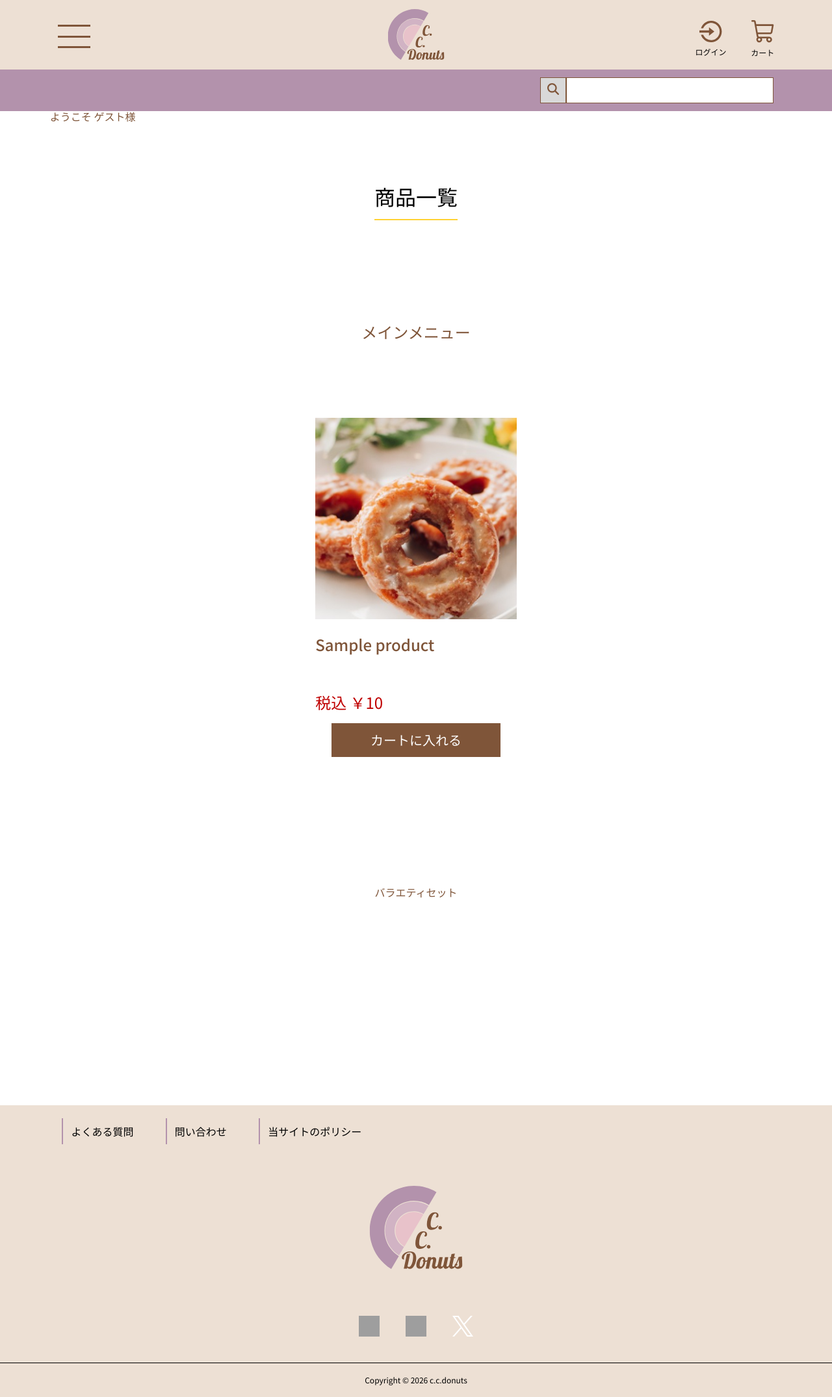
After one commit to kugashion7829-afk/CCA-exam3, a PHP site: page /product.php in a window 1280 px wide. The commit adds this page. Shown: the whole page at 65% size. Run offline with PHP 8.4, Linux system fonts and the light colour scheme; tables that the repository leaves empty or names only in its code hold one stand-in row (values such as "Sample post"); grey boxes are pictures that could not be loaded.

Commit message:
Add files via upload

```diff
--- /dev/null
+++ b/announce.php
@@ -0,0 +1,3 @@
+<div class="designWrap announce">
+        <p>ようこそ ゲスト様</p>
+</div>
--- /dev/null
+++ b/app/function.php
@@ -0,0 +1,6 @@
+<?php
+
+function getProductImagePath(int $productId): string
+{
+    return './images/products/product' . $productId . '.jpg';
+}
--- /dev/null
+++ b/product.php
@@ -0,0 +1,105 @@
+<?php
+// 商品画像を表示するため、商品のIDと名前を全件取得する。
+require_once __DIR__ . '/app/db.php';
+require_once __DIR__ . '/app/function.php';
+$stmt = $pdo->query('SELECT id, name, price FROM products ORDER BY id ASC');
+$products = $stmt->fetchAll();
+?>
+
+<?php require __DIR__ . '/header.php'; ?>
+<?php require __DIR__ . '/announce.php'; ?>
+
+<section class="productSection">
+
+    <div class="designWrap">
+
+        <div class="subTitleDesign">
+            <h2>商品一覧</h2>
+        </div>
+
+        <h4 class="textDesignProduct">メインメニュー</h4>
+
+        <div class="productOuterWrap">
+
+            <?php foreach ($products as $product): ?>
+
+                <?php if ((int) $product['id'] <= 6): ?>
+
+                <?php
+                // 今取り出している商品のIDから画像パスを作る
+                $imagePath = getProductImagePath((int) $product['id']);
+                ?>
+
+                <div class="productInnerWrap">
+                     <a href="productDetail.php?id=<?= (int) $product['id']?>">
+                        <div class="productImageContainer">
+                            <img
+                                src="<?= htmlspecialchars($imagePath, ENT_QUOTES, 'UTF-8') ?>"
+                                alt="<?= htmlspecialchars($product['name'], ENT_QUOTES, 'UTF-8') ?>"
+                            >
+                        </div>
+
+
+                        <p class="productText textDesignProduct">
+                            <?= htmlspecialchars($product['name'], ENT_QUOTES, 'UTF-8') ?>
+                        </p>
+                    </a>
+
+                    <p class="productPrice textDesignProduct">
+                        税込 ￥<?= number_format((int) $product['price']) ?>
+                    </p>
+
+                    <input class="cartButton" type="submit" value="カートに入れる">
+
+                </div>
+
+                <?php endif; ?>
+
+            <?php endforeach; ?>
+
+        </div>
+
+        <h4>バラエティセット</h4>
+
+            <div class="productOuterWrap">
+
+            <?php foreach ($products as $product): ?>
+
+                <?php if ((int) $product['id'] >= 7): ?>
+
+                <?php
+                // 今取り出している商品のIDから画像パスを作る
+                $imagePath = getProductImagePath((int) $product['id']);
+                ?>
+
+                <div class="productInnerWrap">
+                    <a href="productDetail.php?id=<?= (int) $product['id']?>">
+                        <div class="productImageContainer">
+                            <img
+                                src="<?= htmlspecialchars($imagePath, ENT_QUOTES, 'UTF-8') ?>"
+                                alt="<?= htmlspecialchars($product['name'], ENT_QUOTES, 'UTF-8') ?>"
+                            >
+                        </div>
+
+                        <p class="productText textSettings">
+                            <?= htmlspecialchars($product['name'], ENT_QUOTES, 'UTF-8') ?>
+                        </p>
+                    </a>
+
+                    <p class="productPrice">
+                        税込 ￥<?= number_format((int) $product['price']) ?>
+                    </p>
+
+                    <input class="cartButton" type="submit" value="カートに入れる">
+
+                </div>
+
+                <?php endif; ?>
+
+            <?php endforeach; ?>
+
+    </div>
+
+</section>
+
+<?php require __DIR__ . '/footer.php'; ?>
--- a/styles/style.css
+++ b/styles/style.css
@@ -23,6 +23,14 @@
 
 .headerDesignSecondary {
     background-color: #B392AC;
+}
+
+.announce {
+    background-color: #ffffff;
+}
+
+.announce p {
+    color: #7F5539;
 }
 
 @media screen and (max-width: 768px) {
@@ -527,6 +535,129 @@ small {
 /* #endregion */
 
 /* #endregion */
+
+/* #region header product部分 */
+
+.textDesignProduct {
+    font-size: 1.5rem;
+}
+
+.subTitleDesign {
+    max-width: 100%;
+    height: 232px;
+    display: flex;
+    align-items: center;
+    justify-content: center;
+}
+
+.subTitleDesign h2 {
+    font-size: 2rem;
+    height: 72px;
+    border-bottom: 2px solid #ffd233;
+    display: flex;
+    align-items: center;
+}
+
+.productSection h4 {
+    margin-block: 80px 120px;
+    text-align: center;
+    color: #7F5539;
+}
+
+.productOuterWrap {
+    max-width: 1200px;
+    margin: 0 auto 200px;
+    display: flex;
+    justify-content: center;
+    flex-wrap: wrap;
+    row-gap: 120px;
+    column-gap: 60px;
+}
+
+.productInnerWrap {
+    max-width: clamp(248px, 155.53px + 12.0401vw, 320px);
+}
+
+.productImageContainer {
+    width: 100%;
+    height: clamp(248px, 155.53px + 12.0401vw, 320px);
+    overflow: hidden;
+}
+
+.productImageContainer img {
+    width: 100%;
+}
+
+.productText {
+    max-width: 100%;
+    height: 76.8px;
+    line-height: 1.6;
+    color: #7F5539;
+    font-weight: 500;
+    margin-block: 20px;
+}
+
+.productPrice {
+    font-weight: 400;
+    color: #bf0000;
+    margin-block: 20px;
+}
+
+.cartButton {
+    font-size: 1.25rem;
+    color: #ffffff;
+    background-color: #7F5539;
+    max-width: 260px;
+    width: 100%;
+    height: 52px;
+    text-align: center;
+    margin-inline: auto;
+    display: block;
+}
+
+@media screen and (max-width: 768px) {
+    .textDesignProduct {
+        font-size: clamp(1.0000rem, 0.5229rem + 2.0356vw, 1.5000rem);
+    }
+
+    .subTitleDesign {
+        height: clamp(84px, -57.22px + 37.6590vw, 232px);
+    }
+
+    .subTitleDesign h2 {
+        font-size: clamp(1.2500rem, 0.5344rem + 3.0534vw, 2.0000rem);
+        height: clamp(44px, 17.28px + 7.1247vw, 72px);
+    }
+
+    .productSection h4 {
+        margin-block: clamp(20px, -37.25px + 15.2672vw, 80px) clamp(80px, 41.83px + 10.1781vw, 120px);
+    }
+
+    .productOuterWrap {
+        margin: 0 auto clamp(100px, 4.58px + 25.4453vw, 200px);
+        row-gap: clamp(80px, 41.83px + 10.1781vw, 120px);
+        column-gap: clamp(20px, -18.17px + 10.1781vw, 60px);
+    }
+
+    .productInnerWrap {
+        max-width: clamp(157px, 85.16px + 19.1579vw, 248px);
+    }
+
+    .productImageContainer {
+        height: clamp(157px, 85.16px + 19.1579vw, 248px);
+    }
+
+    .productText {
+        height: clamp(51.2px, 26.77px + 6.5140vw, 76.8px);
+    }
+
+    .cartButton {
+        font-size: clamp(0.7500rem, 0.2729rem + 2.0356vw, 1.2500rem);
+        max-width:clamp(148px, 41.13px + 28.4987vw, 260px);
+        height: clamp(36px, 20.73px + 4.0712vw, 52px);
+    }
+}
+
 /*
 Webプログラミング演習3 -CCDonuts
 
```
Also changed, not shown: index.php (+3 -5 lines), productDetail.php (added, +36 -0 lines), images/products/product1.jpg (added), images/products/product10.jpg (added), images/products/product11.jpg (added), images/products/product12.jpg (added), images/products/product2.jpg (added), images/products/product3.jpg (added), images/products/product4.jpg (added), images/products/product5.jpg (added), images/products/product6.jpg (added), images/products/product7.jpg (added), images/products/product8.jpg (added), images/products/product9.jpg (added).
